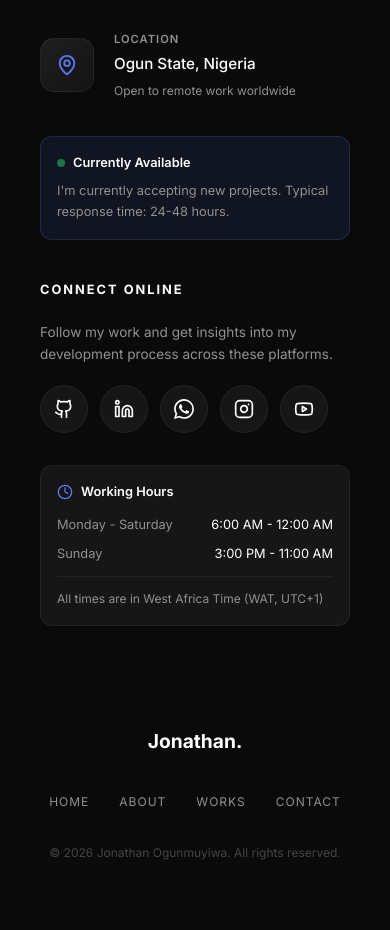
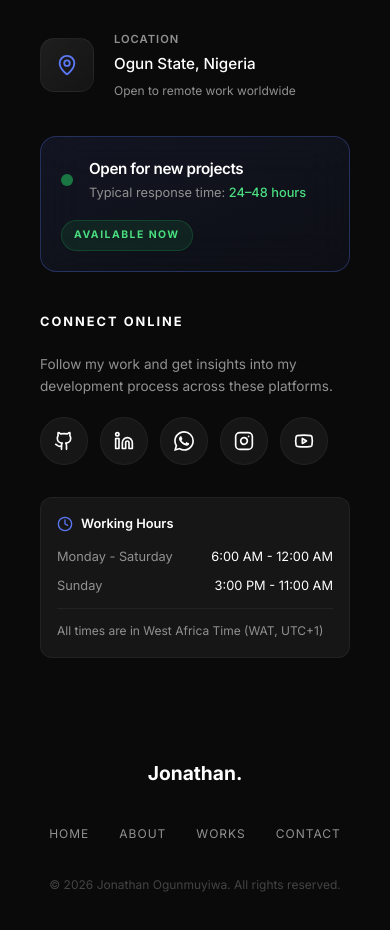
Before and after one commit to ogunmuyiwajonathan/Jonathan-portfolio, a React (Vite) app: page /contact in a window 390 px wide. Shown: the part 1942-2872 px from the top of the page. Built offline with nearby package versions, Linux system fonts and the light colour scheme.

Commit message:
Refine layout and responsiveness of new availability status banner

```diff
--- a/src/pages/Contact.tsx
+++ b/src/pages/Contact.tsx
@@ -470,14 +470,32 @@
                 </div>
 
                 {/* Availability Status */}
-                <div className="p-4 rounded-xl bg-accent-blue/10 border border-accent-blue/20 mb-8">
-                    <div className="flex items-center gap-2 mb-2">
-                        <div className="w-2 h-2 rounded-full bg-green-500 animate-pulse" />
-                        <span className="text-[0.8rem] font-semibold text-white">Currently Available</span>
+                {/* Availability Status */}
+                <div className="p-5 sm:p-6 rounded-[16px] bg-gradient-to-br from-accent-blue/10 to-accent-blue/5 border border-accent-blue/30 mb-8 backdrop-blur-xl">
+                    <div className="flex flex-col sm:flex-row items-start sm:items-center justify-between gap-4 sm:gap-0">
+                        <div className="flex items-center gap-4">
+                            {/* Animated Glowing Status Indicator */}
+                            <div className="relative flex items-center justify-center shrink-0">
+                                <div className="w-3 h-3 rounded-full bg-green-500 animate-pulse" />
+                                <div className="absolute w-5 h-5 rounded-full border border-green-500/30 animate-ping" />
+                            </div>
+
+                            {/* Informational Text */}
+                            <div>
+                                <span className="text-[0.95rem] sm:text-[1rem] font-semibold tracking-tight text-white block mb-0.5">
+                                    Open for new projects
+                                </span>
+                                <p className="text-[0.8rem] text-text-dim">
+                                    Typical response time: <span className="text-green-400 font-medium">24–48 hours</span>
+                                </p>
+                            </div>
+                        </div>
+
+                        {/* Availability Badge */}
+                        <div className="px-3 py-1.5 rounded-full bg-green-500/10 border border-green-500/20 text-green-400 text-[0.65rem] font-bold tracking-[1.5px] uppercase shrink-0">
+                            Available Now
+                        </div>
                     </div>
-                    <p className="text-[0.8rem] text-text-dim">
-                        I'm currently accepting new projects. Typical response time: 24-48 hours.
-                    </p>
                 </div>
 
                 {/* Social Profiles */}
```
